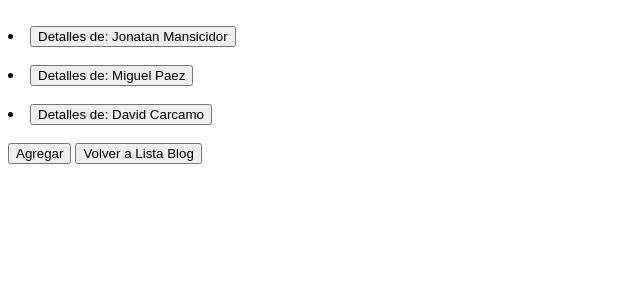
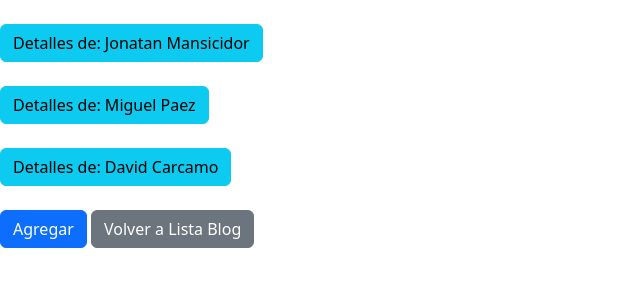
Before and after one commit to Jmansicidor/Entrega_uno, a Django app: page /blog/lista-persona in a window 1280 px wide. Shown: the top 300 px of the page, without its empty margins (0-640 px from the left). Run offline with Django 4.2, Linux system fonts and the light colour scheme; data comes from the database, SQL or seed files in the repository; some libraries are stand-ins or nearby versions.

Commit message:
Se agrega html persona_confirm_delete y se coloca bootstrap en html persona_list - persona form etc

```diff
--- a/Entrega_uno/blog_web/models.py
+++ b/Entrega_uno/blog_web/models.py
@@ -19,7 +19,7 @@ class Persona(models.Model):
     nombre_completo = models.CharField(max_length=255)
     edad = models.IntegerField()
     email = models.CharField(max_length=255)
-    otros_datos = models.ForeignKey(Usuario, on_delete=models.SET_NULL, null=True)
+
 
 
 class Posteo(models.Model):
--- a/Entrega_uno/blog_web/templates/blog_web/blogDetail.html
+++ b/Entrega_uno/blog_web/templates/blog_web/blogDetail.html
@@ -12,6 +12,8 @@
         <h5>{{object.fecha_posteo}}</h5>
         <a class="btn btn-primary" href="{% url 'blog_list' %}">Volver a Lista</a>
 
+
+
     </div>
 </div>
 </div>
--- a/Entrega_uno/blog_web/templates/blog_web/personaList.html
+++ b/Entrega_uno/blog_web/templates/blog_web/personaList.html
@@ -1,4 +1,6 @@
 {% load bootstrap5 %}
+{% bootstrap_css %}
+<script src="https://cdn.jsdelivr.net/npm/bootstrap@5.0.2/dist/js/bootstrap.bundle.min.js" integrity="sha384-MrcW6ZMFYlzcLA8Nl+NtUVF0sA7MsXsP1UyJoMp4YLEuNSfAP+JcXn/tWtIaxVXM" crossorigin="anonymous"></script>
 
 
 
@@ -7,33 +9,39 @@
 {% for blog in object_list %}
 
 <br>
-    <li>
+
 
 
     {% block content %}
 
-        <a href="{% url 'persona_detail' blog.id %}"><button type="button" class="btn btn-primary">Detalles de: {{blog.nombre_completo}}</button></a>
+    <ul class="list-group list-group-horizontal">
+
+
+
+
+        <a href="{% url 'persona_detail' blog.id %}"><button type="button" class="btn btn-info">Detalles de: {{blog.nombre_completo}}</button></a>
+
 
 
 
         {% if user.is_authenticated %}
 
-          <a href="{% url 'persona_delete' blog.id %}"><button type="button" class="btn btn-danger">Borrar</button></a>
+          <a href="{% url 'persona_delete' blog.id %}"><button type="button" class="btn btn-danger btn-sm">Borrar</button></a>
 
-          <a href="{% url 'persona_update' blog.id %}"><button type="button" class="btn btn-primary">Actualizar</button></a>
+          <a href="{% url 'persona_update' blog.id %}"><button type="button" class="btn btn-primary btn-sm">Actualizar</button></a>
 
 
         {% endif %}
 
         {% endblock %}
+    </ul>
 
-    </li>
     {% endfor %}
 
     <br>
 
 <a href="{% url 'persona_crear'%}"><button type="button" class="btn btn-primary">Agregar</button></a>
-<a href="{% url 'blog_list' %}"><button type="button" class="btn btn-primary">Volver a Lista Blog</button></a>
+<a href="{% url 'blog_list' %}"><button type="button" class="btn btn-secondary">Volver a Lista Blog</button></a>
 
 {% else %}
   <h1> No hay blogs</h1>
```
Also changed, not shown: Entrega_uno/blog_web/templates/blog_web/persona_confirm_delete.html (added, +11 -0 lines), Entrega_uno/blog_web/templates/blog_web/persona_form.html (+15 -5 lines), Entrega_uno/blog_web/templates/blog_web/posteo_form.html (+9 -1 lines).
